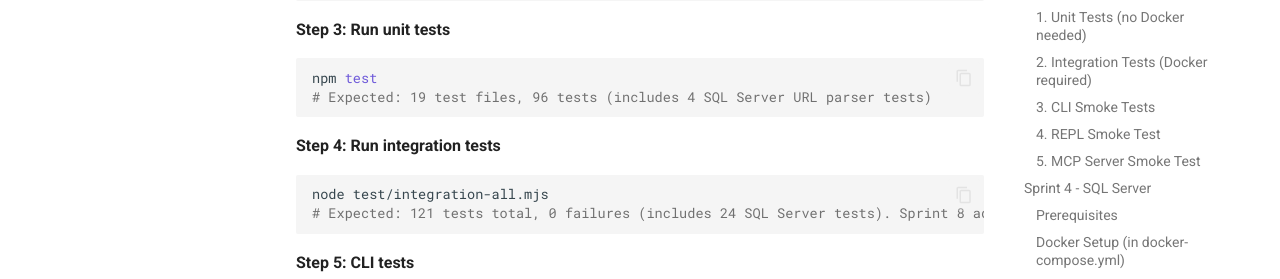
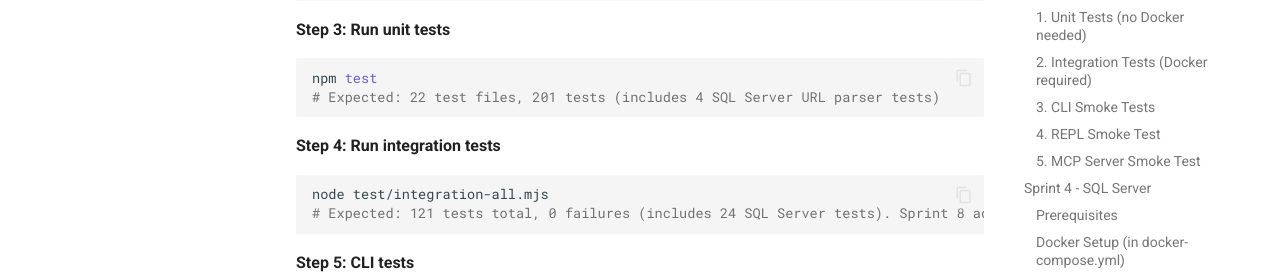
Before and after one commit to steveramos21/ai-dba, an MkDocs documentation site: the page built from docs/testing-guide.md, in a window 1280 px wide and 900 px high, scrolled down 3892 px. Shown: the part 172-451 px from the top of the window. Built offline with MkDocs 1.6.1 and Material for MkDocs 9.7.7, drawn with Linux system fonts in a browser that asks for light colours; comment, search, counter and statistics services are not loaded; some of the changed text lies outside the part shown.

Commit message:
docs(sprint10): part2a — sync docs to v4b fix-pin (unit 201 across 22 files; harness 22/0/1; totals 556); part2a guide line + REPL/pin-time-oracle bullets

````diff
--- a/docs/testing-guide.md
+++ b/docs/testing-guide.md
@@ -14,7 +14,7 @@
 | 6 | MongoDB connector | MERGED | [Sprint 6 - MongoDB](#sprint-6-mongodb) |
 | 8 | Query performance & health | COMPLETE | [Sprint 8 - Performance](#sprint-8-query-performance-health) |
 
-**Test totals:** 96 unit tests + 121 integration (Sprints 1-7) + 86 (Sprint 8, with `test/oracle-grants.sql`) + 115 (Sprint 9) + 21 blocking = 439 tests, all passing.
+**Test totals:** 201 unit tests + 121 integration (Sprints 1-7) + 98 (Sprint 8, with `test/oracle-grants.sql`) + 115 (Sprint 9) + 21 blocking = 556 tests, all passing.
 
 ## Prerequisites (all sprints)
 
@@ -39,7 +39,7 @@
 npm test
 ```
 
-**Expected:** 19 test files, 96 tests, all passing. Duration ~20s.
+**Expected:** 22 test files, 201 tests, all passing. Duration ~20s.
 
 ### 2. Integration Tests (Docker required)
 
@@ -175,13 +175,13 @@
 **Step 3: Run unit tests**
 ```bash
 npm test
-# Expected: 19 test files, 96 tests (includes 4 SQL Server URL parser tests)
+# Expected: 22 test files, 201 tests (includes 4 SQL Server URL parser tests)
 ```
 
 **Step 4: Run integration tests**
 ```bash
 node test/integration-all.mjs
-# Expected: 121 tests total, 0 failures (includes 24 SQL Server tests). Sprint 8 adds 84 more via `npm run test:integration:sprint8`.
+# Expected: 121 tests total, 0 failures (includes 24 SQL Server tests). Sprint 8 adds 98 more via `npm run test:integration:sprint8`.
 ```
 
 **Step 5: CLI tests**
@@ -327,13 +327,13 @@
 **Step 3: Run unit tests**
 ```bash
 npm test
-# Expected: 19 test files, 96 tests (includes 4 Oracle URL parser tests)
+# Expected: 22 test files, 201 tests (includes 4 Oracle URL parser tests)
 ```
 
 **Step 4: Run integration tests**
 ```bash
 node test/integration-all.mjs
-# Expected: 121 tests total, 0 failures (includes 24 Oracle tests). Sprint 8 adds 84 more via `npm run test:integration:sprint8`.
+# Expected: 121 tests total, 0 failures (includes 24 Oracle tests). Sprint 8 adds 98 more via `npm run test:integration:sprint8`.
 ```
 
 **Step 5: CLI tests**
@@ -480,13 +480,13 @@
 **Step 3: Run unit tests**
 ```bash
 npm test
-# Expected: 19 test files, 96 tests (includes 4 MongoDB URL parser tests)
+# Expected: 22 test files, 201 tests (includes 4 MongoDB URL parser tests)
 ```
 
 **Step 4: Run integration tests**
 ```bash
 node test/integration-all.mjs
-# Expected: 121 tests total, 0 failures (includes 24 MongoDB tests). Sprint 8 adds 84 more via `npm run test:integration:sprint8`.
+# Expected: 121 tests total, 0 failures (includes 24 MongoDB tests). Sprint 8 adds 98 more via `npm run test:integration:sprint8`.
 ```
 
 **Step 5: CLI tests**
@@ -569,7 +569,7 @@
 ### Pre-flight
 - [ ] `npm install` — no errors
 - [ ] `npm run build` — TypeScript compiles, 0 errors
-- [ ] `npm test` — 96 unit tests pass
+- [ ] `npm test` — 201 unit tests pass
 - [ ] `docker compose up -d` — all 5 containers healthy (MySQL 13306, PostgreSQL 15432, SQL Server 11433, Oracle 11521, MongoDB 12017)
 
 ### Per-engine verification
@@ -614,7 +614,8 @@
 
 ### Integration tests
 - [ ] `npm run test:integration` — 121 tests pass (Sprints 1-7)
-- [ ] `npm run test:integration:sprint8` — 84 tests pass (Sprint 8)
+- [ ] `npm run test:integration:sprint8` — 98 tests pass (Sprint 8)
+- [ ] `npm run test:part2a` — Part 2a safety harness: 22 PASS / 0 FAIL / 1 SKIP (MongoDB query-timeout SKIP: no callable server-side sleep; `maxTimeMS` wiring unit-covered)
 
 ### MCP server
 - [ ] `tools/list` returns 14 tools
@@ -634,20 +635,20 @@
 
 - All 5 Docker containers running and healthy
 - `npm run build` succeeds with 0 errors
-- `npm test` passes (96 unit tests)
+- `npm test` passes (201 unit tests)
 
 ### Step 1: Run unit tests
 
 ```bash
 npm test
-# Expected: 19 test files, 96 tests, all passing
+# Expected: 22 test files, 201 tests, all passing
 ```
 
 ### Step 2: Run Sprint 8 integration tests
 
 ```bash
 npm run test:integration:sprint8
-# Expected: 84 tests, 0 failures
+# Expected: 98 tests, 0 failures
 ```
 
 Tests `table-sizes`, `explain`, `slow-queries`, and `health-check` against all 5 live databases. Graceful degradation verified: PostgreSQL returns empty slow queries (no `pg_stat_statements`), Oracle returns empty (no `V$SQLAREA` access), SQL Server returns empty slow queries (no query history yet).
````
Also changed, not shown: SPRINT.md (+9 -7 lines), docs/architecture.md (+3 -3 lines), docs/getting-started.md (+1 -1 lines), docs/index.md (+3 -3 lines), docs/test-summary.md (+7 -7 lines).
